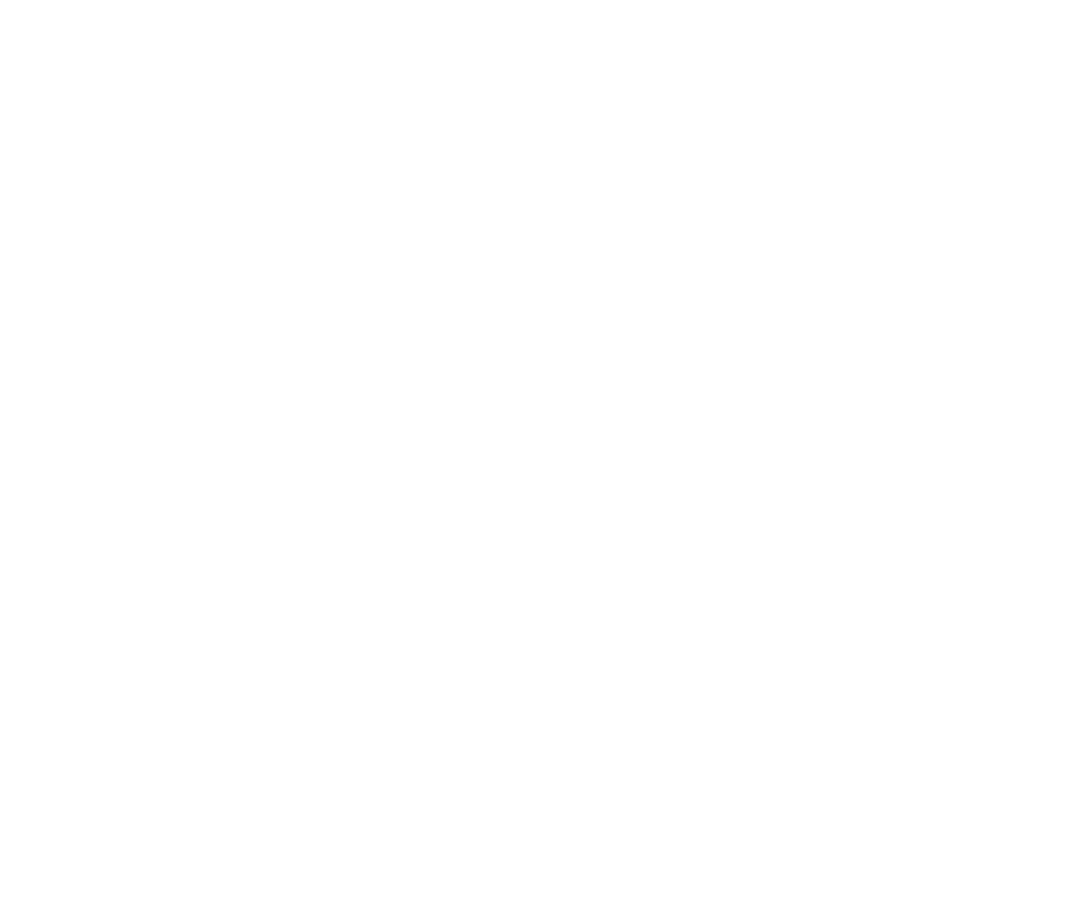
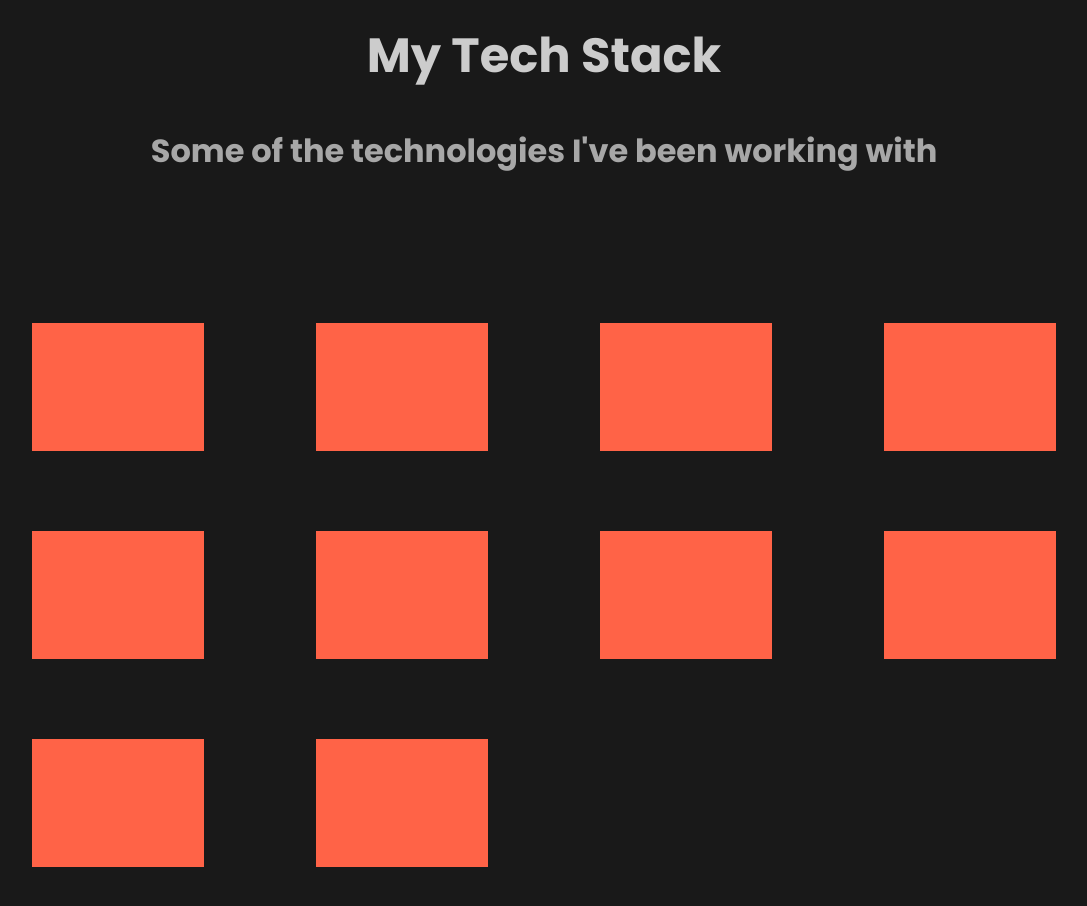
Before and after one commit to kevinchangjk/portfolio, a Next.js app: page / in a window 1280 px wide. Shown: the part 1000-1906 px from the top of the page, without its empty margins (96-1183 px from the left). Before the commit the page ends 800 px from the top, so only its background shows below. Built offline with nearby package versions, Linux system fonts and the light colour scheme.

Commit message:
home: draft up tech stack grid

```diff
--- a/src/components/Profile.tsx
+++ b/src/components/Profile.tsx
@@ -9,6 +9,7 @@
     const newLine = <Heading
                       key={`acrostic${line}`}
                       fontSize="48px"
+                      color="gray.4"
                     >
                       {line}
                     </Heading>;
@@ -20,7 +21,7 @@
 
 export default function Profile() {
   return (
-    <HStack justify="space-between" align="center">
+    <HStack justify="space-between" align="center" marginBottom="20rem" >
       <VStack align="start" spacing="0">
         <Heading
           fontSize="64px"
--- /dev/null
+++ b/src/components/TechStackGrid.tsx
@@ -0,0 +1,39 @@
+import { Box, SimpleGrid } from "@chakra-ui/react";
+
+/* List of Tech that I actually use
+ * Javascript
+ * React.js
+ * Node.js
+ * Git
+ * Vim
+ * Python
+ * Java
+ * Next.js
+ * PostgreSQL
+ * Redis
+ * MongoDB
+ * C++
+ */
+
+export default function TechStackGrid() {
+  return (
+    <SimpleGrid
+      minChildWidth="8rem"
+      width="full"
+      spacingX="7rem"
+      spacingY="5rem"
+      marginBottom="13rem"
+    >
+      <Box bg="tomato" height="8rem"></Box>
+      <Box bg="tomato" height="8rem"></Box>
+      <Box bg="tomato" height="8rem"></Box>
+      <Box bg="tomato" height="8rem"></Box>
+      <Box bg="tomato" height="8rem"></Box>
+      <Box bg="tomato" height="8rem"></Box>
+      <Box bg="tomato" height="8rem"></Box>
+      <Box bg="tomato" height="8rem"></Box>
+      <Box bg="tomato" height="8rem"></Box>
+      <Box bg="tomato" height="8rem"></Box>
+    </SimpleGrid>
+  );
+}
--- /dev/null
+++ b/src/components/TechStackSummary.tsx
@@ -0,0 +1,18 @@
+import { Heading, VStack } from "@chakra-ui/react";
+import TechStackGrid from "./TechStackGrid";
+
+export default function TechStackSummary() {
+  return (
+    <VStack>
+      <VStack spacing="3rem" marginBottom="9rem">
+        <Heading fontSize="48px" color="gray.4">
+          My Tech Stack
+        </Heading>
+        <Heading fontSize="32px" color="gray.3">
+          Some of the technologies I've been working with
+        </Heading>
+      </VStack>
+      <TechStackGrid />
+    </VStack>
+    );
+}
--- a/src/pages/index.tsx
+++ b/src/pages/index.tsx
@@ -1,4 +1,5 @@
 import Profile from "@/components/Profile";
+import TechStackSummary from "@/components/TechStackSummary";
 import styled from "@emotion/styled";
 
 const Main = styled.div`
@@ -9,6 +10,7 @@
   return (
     <Main>
       <Profile />
+      <TechStackSummary />
     </Main>
   );
 }
```
Also changed, not shown: src/styles/theme.ts (renamed from src/styles/theme.js).
